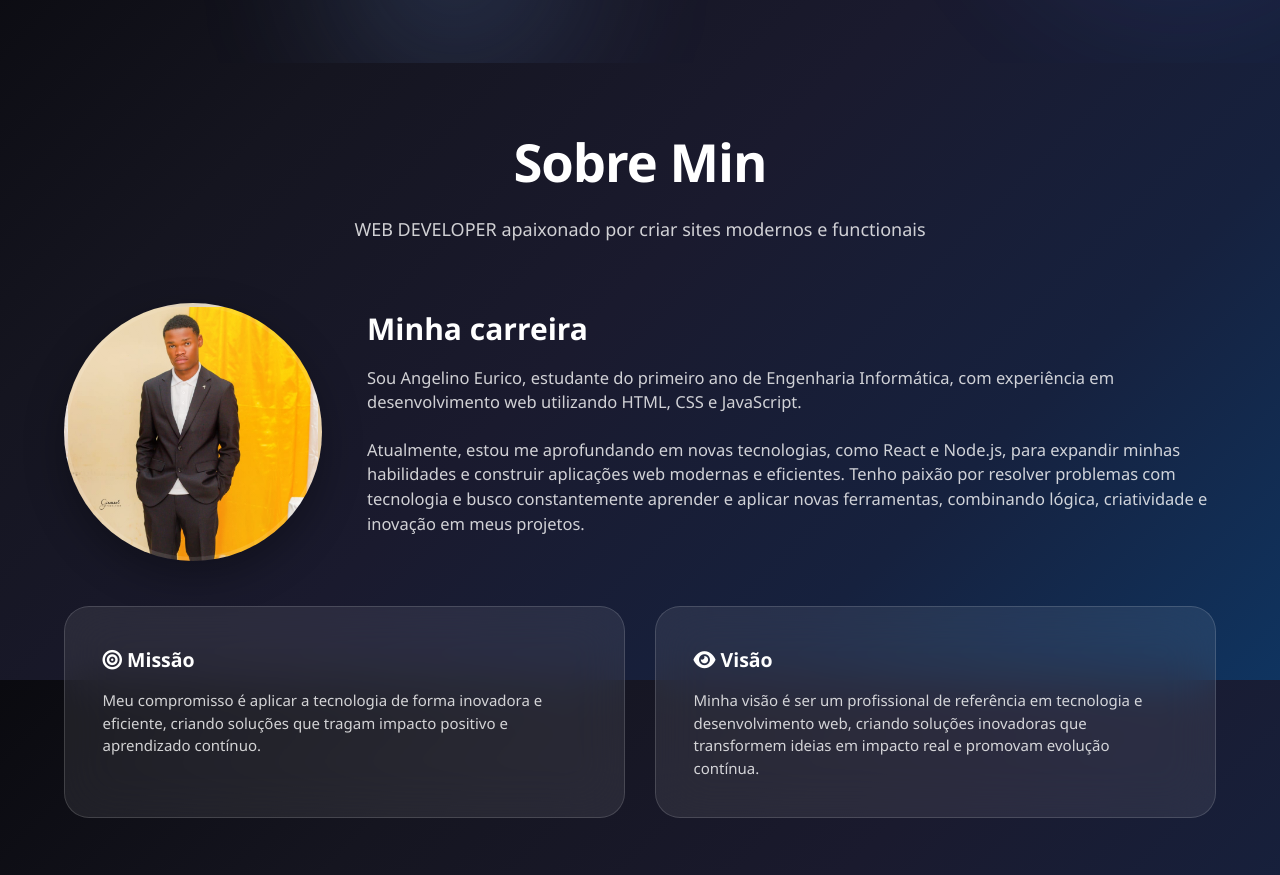
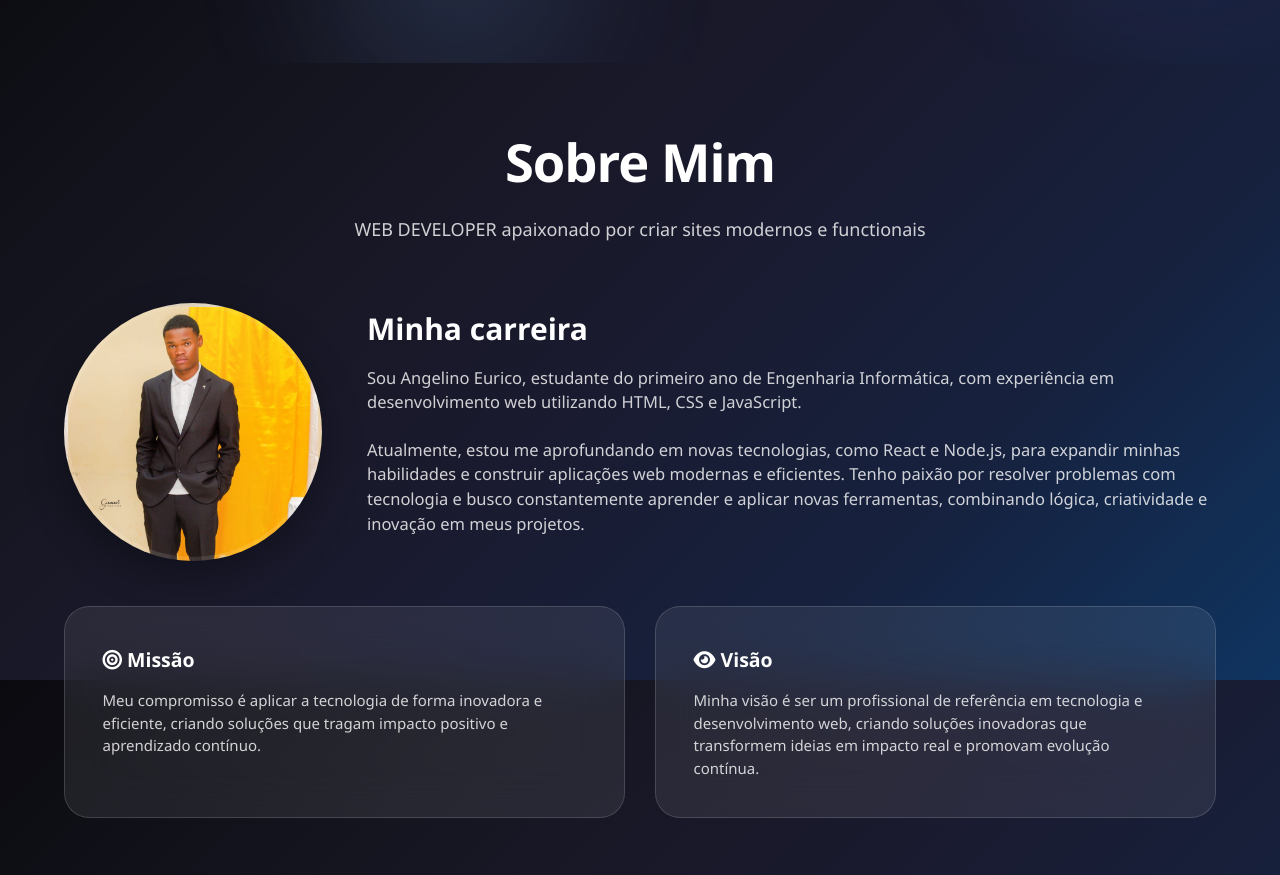
Before and after one commit to angelino514/ME-PORTIFLIO, a plain HTML site: page index.html in a window 1280 px wide. Shown: the part 920-1795 px from the top of the page. Drawn offline with Linux system fonts and the light colour scheme.

Commit message:
Add files via upload
alteraco sobre min

```diff
--- a/index.html
+++ b/index.html
@@ -111,7 +111,7 @@
     <section id="about" class="fade-in">
         <div class="container">
             <div class="section-header">
-                <h2 class="section-title">Sobre Min</h2>
+                <h2 class="section-title">Sobre Mim</h2>
                 <p class="section-subtitle">WEB DEVELOPER apaixonado por criar sites modernos e functionais</p>
             </div>
 
```
